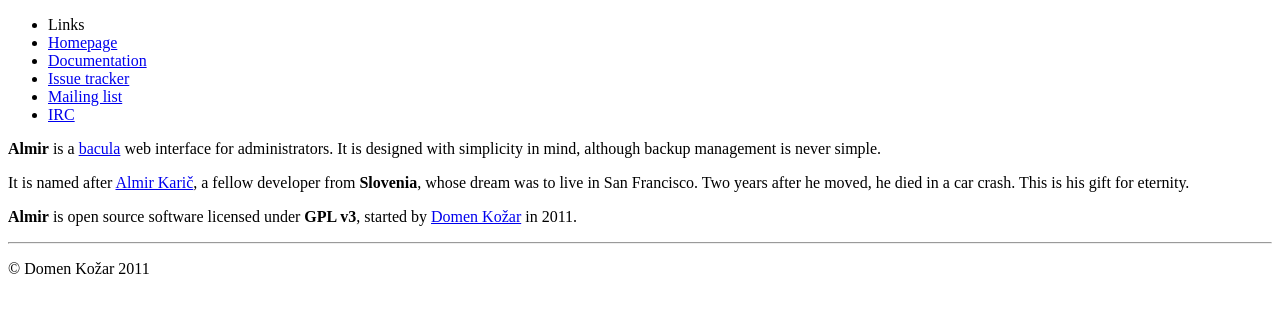
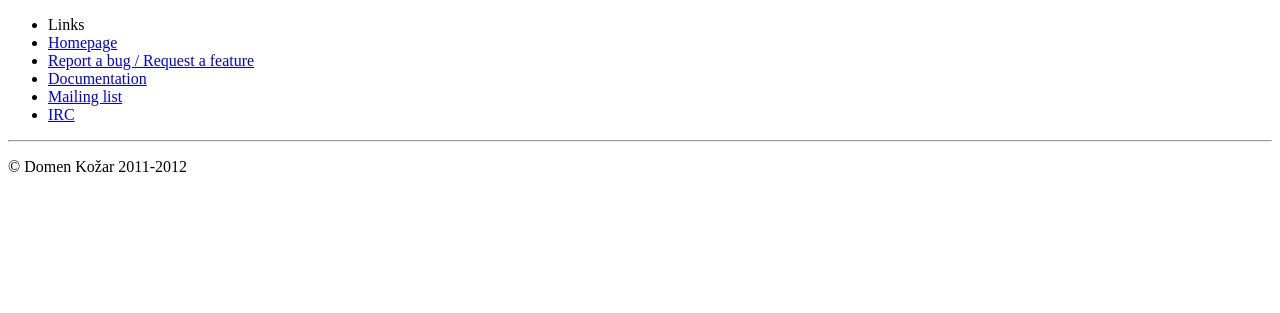
Before and after one commit to domenkozar/almir, a Python web app: template almir/templates/about.jinja2 in a window 1280 px wide. Shown: the part 26-339 px from the top of the page. Run offline with Jinja, Linux system fonts and the light colour scheme; the template is opened without the code that fills it, so the values that code supplies are empty; some libraries are stand-ins or nearby versions.

Commit message:
render about page nicely

```diff
--- a/almir/templates/about.jinja2
+++ b/almir/templates/about.jinja2
@@ -2,15 +2,7 @@
 
 {% block content %}
   <div class="hero-unit span10">
-    <p><strong>Almir</strong> is a <a href="http://www.bacula.org">bacula</a> web interface for administrators.
-    It is designed with simplicity in mind, although backup management is never simple.</p>
-
-    <p>It is named after <a href="http://www.kiberpipa.org/sl/news/11315/almirju-v-spomin/">Almir Karič</a>,
-    a fellow developer from <strong>Slovenia</strong>, whose dream was to live in San Francisco.
-    Two years after he moved, he died in a car crash. This is his gift for eternity.</p>
-
-    <p><strong>Almir</strong> is open source software licensed under <strong>GPL v3</strong>,
-    started by <a href="http://www.domenkozar.com">Domen Kožar</a> in 2011.</p>
+    {{ about|safe }}
   </div>
 
   <div class="hero-unit span10">
@@ -21,9 +13,9 @@
 {% block sidebar %}
   <ul class="nav nav-list">
     <li class="nav-header">Links</li>
-    <li><a href="#">Homepage</a></li>
-    <li><a href="#">Documentation</a></li>
-    <li><a href="#">Issue tracker</a></li>
+    <li><a href="https://github.com/iElectric/almir/">Homepage</a></li>
+    <li><a href="https://github.com/iElectric/almir/issues">Report a bug / Request a feature</a></li>
+    <li><a href="http://readthedocs.org/docs/almir/">Documentation</a></li>
     <li><a href="#">Mailing list</a></li>
     <li><a href="irc://irc.freenode.net/almir">IRC</a></li>
   </ul>
--- a/almir/templates/base.jinja2
+++ b/almir/templates/base.jinja2
@@ -81,7 +81,7 @@
    </div>
    <hr />
     <footer>
-      <p>&copy; Domen Kožar 2011</p>
+      <p>&copy; Domen Kožar 2011-2012</p>
     </footer>
   </div>
 </body>
```
Also changed, not shown: almir/lib/utils.py (+17 -0 lines), almir/views.py (+3 -5 lines), 2 other files.
